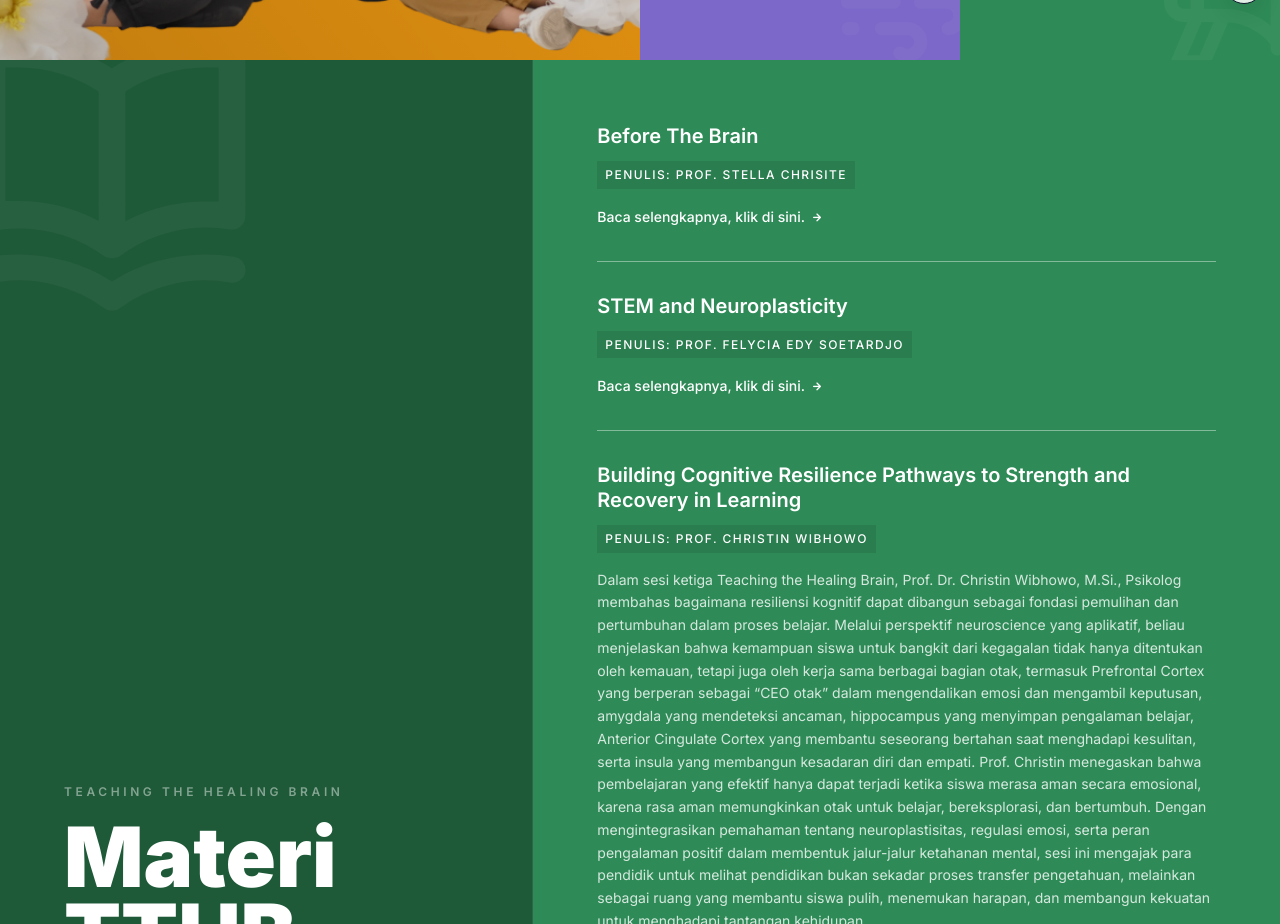
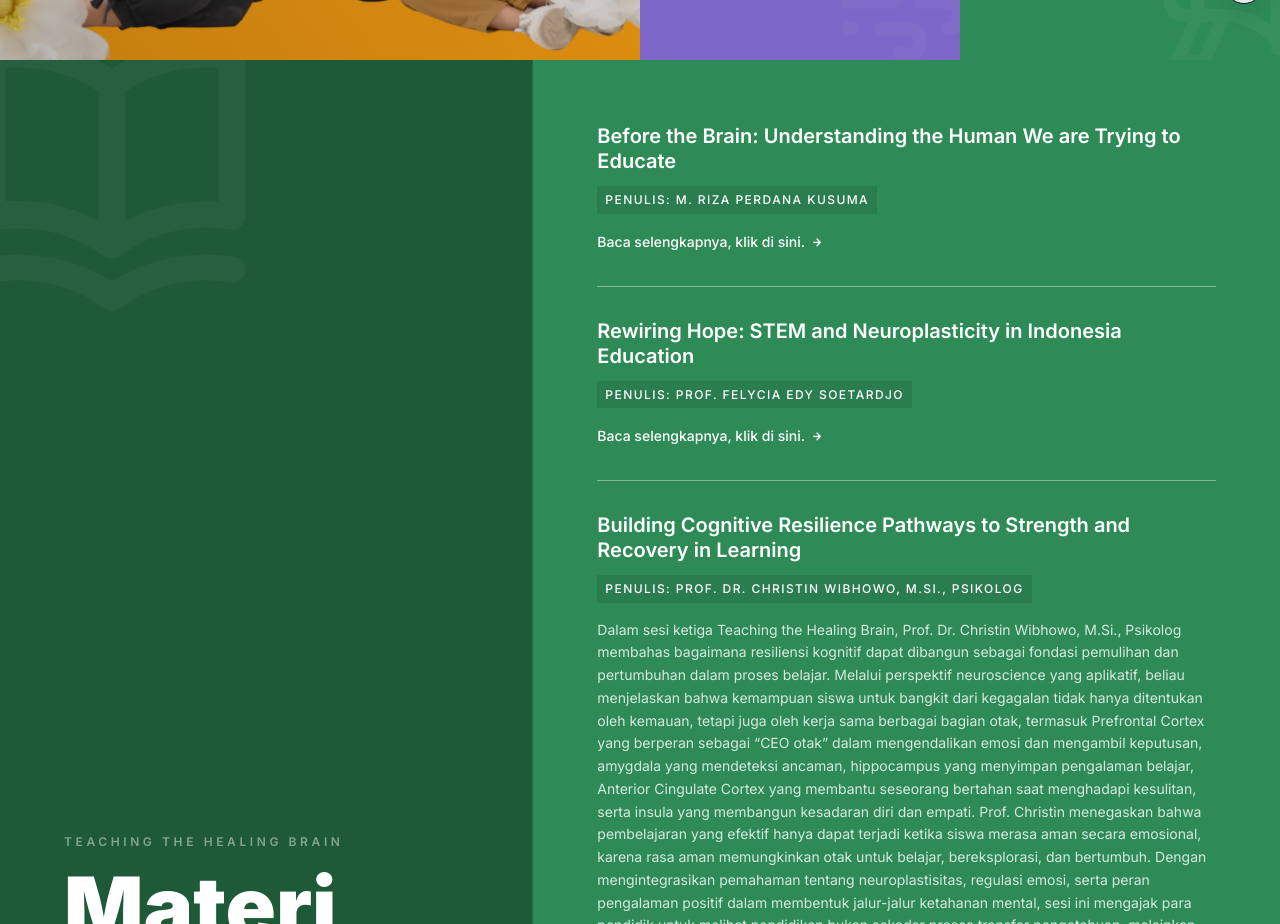
Before and after one commit to iqbalrez/rewiring-hope, a React (Vite) app: page /articles in a window 1280 px wide. Shown: the part 780-1704 px from the top of the page. Built offline with nearby package versions, Linux system fonts and the light colour scheme.

Commit message:
fix: materi tthb

```diff
--- a/src/pages/articles.jsx
+++ b/src/pages/articles.jsx
@@ -100,17 +100,18 @@ const PALETTES = {
 
 const materiTTHBArticles = [
   {
-    author: 'Prof. Stella Chrisite',
-    title: 'Before The Brain',
+    author: 'M. Riza Perdana Kusuma',
+    title:
+      'Before the Brain:  Understanding the Human We  are Trying to Educate',
     pdfUrl: '/pdfs/Before-The-Brain.pdf',
   },
   {
     author: 'Prof. Felycia Edy Soetardjo',
-    title: 'STEM and Neuroplasticity',
+    title: 'Rewiring Hope: STEM and Neuroplasticity in Indonesia Education',
     pdfUrl: '/pdfs/STEM-and-Neuroplasticity.pdf',
   },
   {
-    author: 'Prof. Christin Wibhowo',
+    author: 'Prof. Dr. Christin Wibhowo, M.Si., Psikolog',
     title:
       'Building Cognitive Resilience Pathways to Strength and Recovery in Learning',
     excerpt:
```
